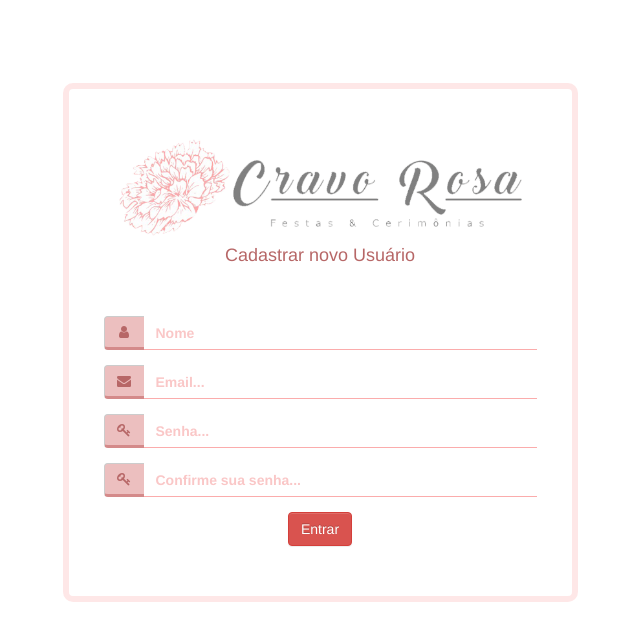
After one commit to thiagobehm/cravoRosa, a PHP site: page /admin/cadastrarUser.php in a window 1280 px wide. The commit adds this page. Shown: the top 641 px of the page, without its empty margins (320-960 px from the left). Run offline with PHP 8.4, Linux system fonts and the light colour scheme; the visitor is signed in with stand-in values (Sample User, id 1); some libraries are stand-ins or nearby versions.

Commit message:
login created

```diff
--- /dev/null
+++ b/public_html/admin/cadastrarUser.php
@@ -0,0 +1,56 @@
+<!DOCTYPE html>
+<html lang="en">
+<head>
+	<meta charset="UTF-8">
+	<meta name="viewport" content="width=device-width, initial-scale=1.0">
+	<meta http-equiv="X-UA-Compatible" content="ie=edge">
+	<link rel="icon" href="images/rose.png" />
+	<title>Cravo Rosa Eventos - Admin</title>
+	<?php include 'includes/header.php'; ?>
+</head>
+<body ng-app="myApp">
+	<div class="container" ng-controller="userCtrl">
+		<div class="row">
+			<div class="col-xs-12 col-md-6 col-md-offset-3">
+				<form action="" method="post" class="form-horizontal" id="login">
+					<div class="login-logo">
+						<img src="../images/logo.png" alt="Logo" class="img-responsive">
+						<h4 class="text-center sub-title">Cadastrar novo Usuário</h4>
+					</div>
+					<div class="form-group">
+						<div class="col-xs-12 input-group">
+							<span class="input-group-addon"><i class="fa fa-user"></i></span>
+							<input type="text" class="form-field" name="nome" placeholder="Nome" ng-model="user.nome" required="required">
+						</div>
+					</div>
+					<div class="form-group">
+						<div class="col-xs-12 input-group">
+							<span class="input-group-addon"><i class="fa fa-envelope"></i></span>
+							<input type="email" class="form-field" name="email" placeholder="Email..." ng-model="user.email">
+						</div>
+					</div>
+					<div class="form-group">
+						<div class="col-xs-12 input-group">
+							<span class="input-group-addon"><i class="fa fa-key"></i></span>
+							<input type="password" class="form-field" name="senha" id="senha" placeholder="Senha..." ng-model="user.password">
+						</div>
+					</div>
+					<div class="form-group">
+						<div class="col-xs-12 input-group">
+							<span class="input-group-addon"><i class="fa fa-key"></i></span>
+							<input type="password" class="form-field" name="senhaConfirmacao" id="senhaConfirmacao" placeholder="Confirme sua senha..." ng-model="user.senhaConfirmacao" ng-keyup="validarSenha()">
+						</div>
+						<span ng-show="hasError.error" class="text-danger form-errorMSG">{{hasError.message}} </span>
+					</div>
+					<div class="text-center">
+						<button type="submit" class="btn btn-danger">Entrar</button>
+					</div>
+				</form>
+			</div>
+		</div>
+	</div>
+	<!-- load scripts -->
+	<?php include '../includes/scripts.php'; ?>
+	<script src="controller/cadastrarUserController.js"></script>
+</body>
+</html>
--- /dev/null
+++ b/public_html/admin/controller/cadastrarUserController.js
@@ -0,0 +1,56 @@
+var app = angular.module('myApp', []);
+
+app.controller('userCtrl', ['$scope', '$http', function ($scope, $http) {
+	$scope.user = {};
+	$scope.hasError = {};
+
+	$scope.validarSenha = function (){
+		var senha = document.getElementById('senha');
+		var senhaConfirmacao = document.getElementById('senhaConfirmacao');
+
+		if(senha.value !== senhaConfirmacao.value) {
+			senhaConfirmacao.setCustomValidity("Senhas não conferem!");
+			$scope.hasError = {
+				error: true,
+				message: 'Senhas não conferem!'
+			};
+		} else {
+			$scope.hasError = {
+				error: false,
+				message: ''
+			};
+
+			senhaConfirmacao.setCustomValidity('');
+		}
+	}
+
+	 /**
+   * cadastra novo evento no banco
+   * @return {[type]}
+   */
+  $scope.cadastrarUsuario = function() {
+
+    $http
+      .post('http://localhost/api/cadastrarUsuario', $scope.user)
+      .success(function(data) {
+        toastr.success('Novo Evento Cadastrado!');
+        $scope.user = $scope.ObjUser();
+
+        //redirects to login after one second
+        setTimeout(()=>{
+        	window.location = 'index.php' ;
+        }, 1000);
+      })
+      .error(function(data) {
+        toastr.error('Falha de comunicação! Tente novamente mais tarde.');
+      });
+  }
+
+  $scope.ObjUser = {
+  	nome: '',
+  	email: '',
+  	senha: ''
+  }
+
+
+}]);
--- a/public_html/admin/includes/header.php
+++ b/public_html/admin/includes/header.php
@@ -1,3 +1,13 @@
+<?php
+session_start();
+
+if (basename($_SERVER['PHP_SELF']) !== 'index.php') {
+	if(!isset($_SESSION['logado'])){
+    	header("Location: index.php");
+	}
+}
+
+?>
 <!--[if IE]><link rel="shortcut icon" href="images/rose.png""><![endif]-->
 <link rel="icon" href="../images/rose.png" />
 <link rel="stylesheet" href="../css/bootstrap-theme.css">
--- a/public_html/css/style.css
+++ b/public_html/css/style.css
@@ -25,6 +25,10 @@ form {
   letter-spacing: 0.8px;
   color: #b76767;
   margin-bottom: 40px;
+}
+
+.sub-title {
+  color: #b76767;
 }
 
 section {
@@ -281,6 +285,10 @@ label {
   color: #B76767;
 }
 
+.form-errorMSG {
+  margin-left: 40px;
+}
+
 
 /*form RSVP */
 
@@ -446,6 +454,16 @@ form#login {
   margin-bottom: 50px;
 }
 
+.helpLinks a {
+  color:  #B76767;
+  margin:  5px 0;
+  line-height: 25px;
+}
+
+.helpLinks {
+  margin-bottom: 15px;
+}
+
 .header-bar {
   background:  #fefefe;
   background: -moz-linear-gradient(top, rgba(224,224,224,1) 0%, rgba(245,245,245,1) 61%, rgba(245,245,245,1) 100%);
@@ -494,7 +512,7 @@ li a.dropdown-toggle:hover, .nav .open > a, .nav .open > a:hover, .nav .open > a
 
 .list-group-item span {
   font-family: 'Oxygen', sans-serif;
-  font-size: 14px;
+  font-size: 12px;
   letter-spacing: 0.2px;
   margin-left: 10px;
   display: block;
```
Also changed, not shown: public_html/admin/controller/loginController.js (added, +58 -0 lines), public_html/admin/index.php (+14 -7 lines), public_html/admin/controller/eventosController.js (line endings or trailing spaces).
